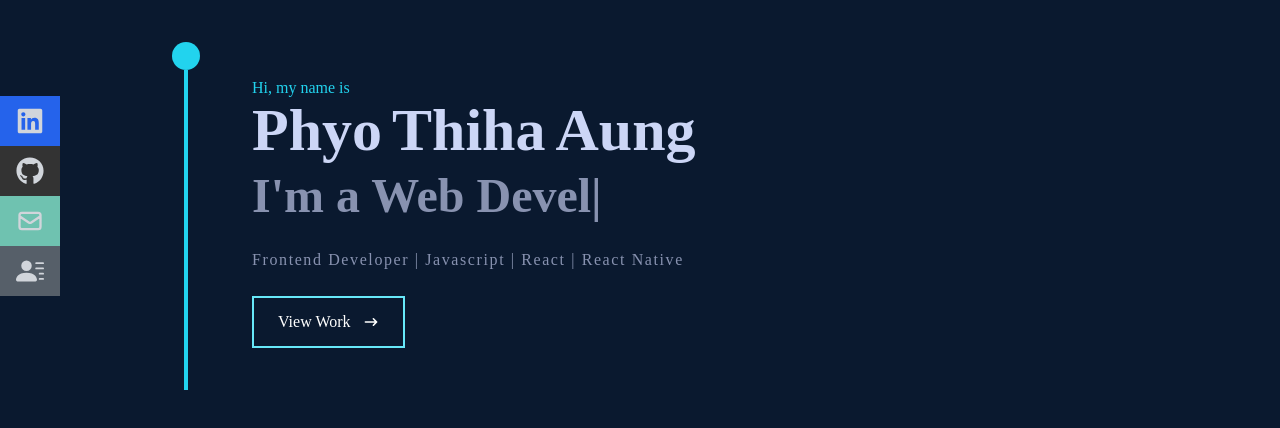
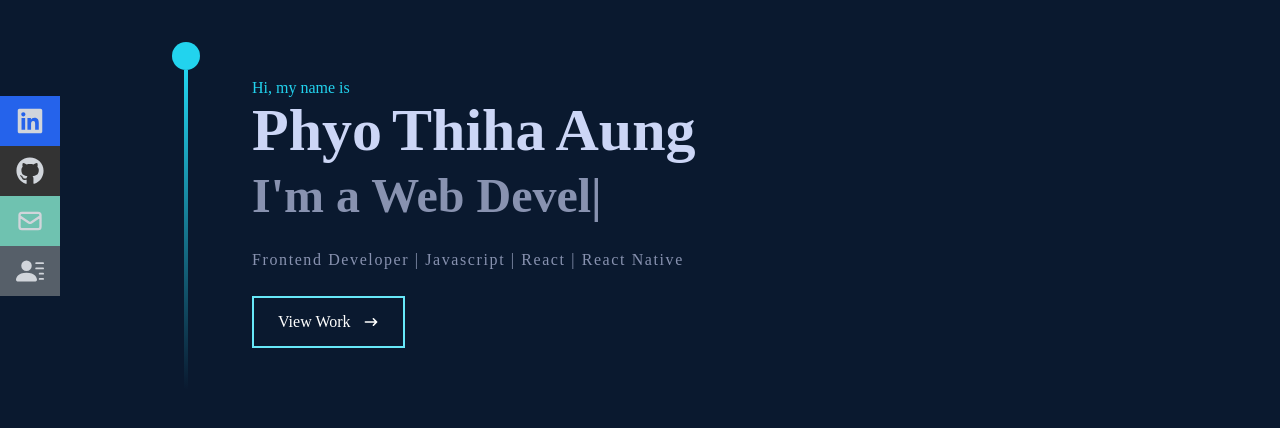
Before and after one commit to phyothiha-aung/portfolio, a React (Create React App) app: page / in a window 1280 px wide. Shown: the part 184-612 px from the top of the page. Built offline with nearby package versions, Linux system fonts and the light colour scheme.

Commit message:
gradient

```diff
--- a/src/components/Home.jsx
+++ b/src/components/Home.jsx
@@ -16,7 +16,7 @@ const Home = () => {
       <div className="max-w-[1000px] mx-auto px-1 min-[450px]:px-4 md:px-8 h-full flex flex-row min-[450px]:gap-3 md:gap-5">
         <div className="flex flex-col justify-center items-center md:pr-8">
           <div className="h-7 w-7 rounded-full bg-cyan-400" />
-          <div className="h-80 w-1 bg-cyan-400" />
+          <div className="h-80 w-1 bg-gradient-to-b from-cyan-400" />
         </div>
         <div className="flex flex-col justify-center">
           <div className="flex flex-col justify-center">
--- a/src/components/Navbar.jsx
+++ b/src/components/Navbar.jsx
@@ -166,12 +166,14 @@ const Navbar = () => {
           }
         >
           {["Home", "About", "Skills", "Works", "Contact"].map((navItem) => (
-            <li key={navItem} className="py-6 text-4xl">
+            <li key={navItem} className="py-6 text-4xl hover:text-cyan-400">
               <Link
                 onClick={handleClick}
                 to={navItem}
                 smooth={true}
                 duration={500}
+                spy={true}
+                activeClass="active"
               >
                 {navItem}
               </Link>
```
